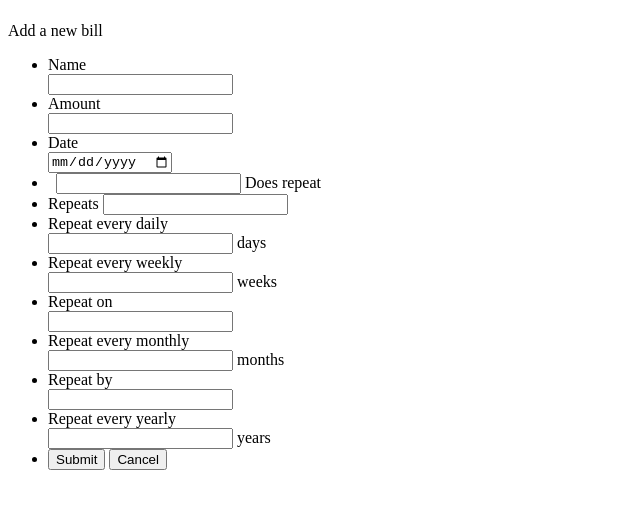
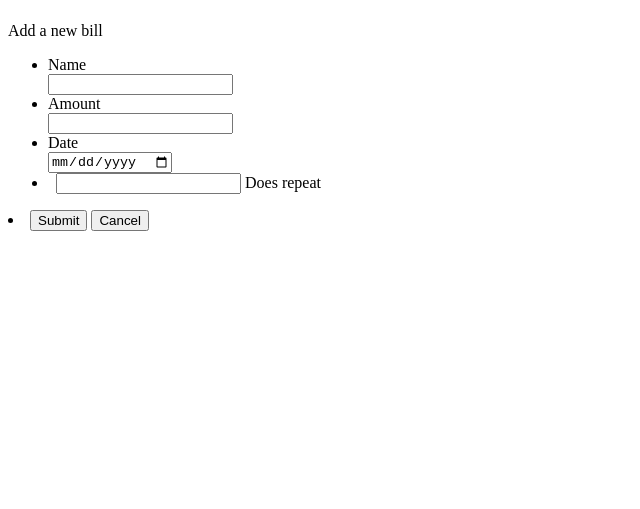
Before and after one commit to davidkrisch/billtally, a Django app: template site/templates/bills_form.html in a window 1280 px wide. Shown: the part 84-593 px from the top of the page, without its empty margins (0-640 px from the left). Run offline with Django 3.2, Linux system fonts and the light colour scheme; the template is opened without the code that fills it, so the values that code supplies are empty, except form fields; form fields are guessed from the names that the template uses; some libraries are stand-ins or nearby versions.

Commit message:
Added js to create/edit bill form.

```diff
--- a/site/templates/base.html
+++ b/site/templates/base.html
@@ -97,12 +97,6 @@
     <script> DD_belatedPNG.fix('img, .png_bg'); //fix any <img> or .png_bg background-images </script>
   <![endif]-->
 
-  <!-- yui profiler and profileviewer - remove for production -->
-  <script src="/bt_static/js/profiling/yahoo-profiling.min.js"></script>
-  <script src="/bt_static/js/profiling/config.js"></script>
-  <!-- end profiling code -->
-
-
   <!-- asynchronous google analytics: mathiasbynens.be/notes/async-analytics-snippet
        change the UA-XXXXX-X to be your site's ID -->
   <script>
--- a/site/templates/bills_form.html
+++ b/site/templates/bills_form.html
@@ -37,46 +37,57 @@
 					{{ bill_form.does_repeat }} {{ bill_form.does_repeat.label_tag }}
 				</div>
 			</li>
+		</ul>
+		<ul id="ul-freq">
 			<li>
 				{{ recur_freq_form.repeats.label_tag }}
 				{{ recur_freq_form.repeats }}
 			</li>
+		</ul>
+		<ul id="ul-daily">
 			<li>
 				{{ daily_recurrence_form.repeat_every_daily.label_tag }}
-				<div class="inputwrapper">
+				<div class="inputwrapper no-border">
 					{{ daily_recurrence_form.repeat_every_daily }} days
 				</div>
 			</li>
+		</ul>
+		<ul id="ul-weekly">
 			<li>
 				{{ weekly_recurrence_form.repeat_every_weekly.label_tag }}
-				<div class="inputwrapper">
+				<div class="inputwrapper no-border">
 					{{ weekly_recurrence_form.repeat_every_weekly }} weeks
 				</div>
 			</li>
 			<li>
 				{{ weekly_recurrence_form.repeat_on.label_tag }}
-				<div class="inputwrapper">
+				<div class="inputwrapper no-border">
 					{{ weekly_recurrence_form.repeat_on }}
 				</div>
 			</li>
+		</ul>
+		<ul id="ul-monthly">
 			<li>
 				{{ monthly_recurrence_form.repeat_every_monthly.label_tag }}
-				<div class="inputwrapper">
+				<div class="inputwrapper no-border">
 					{{ monthly_recurrence_form.repeat_every_monthly }} months
 				</div>
 			</li>
 			<li>
 				{{ monthly_recurrence_form.repeat_by.label_tag }}
-				<div class="inputwrapper">
+				<div class="inputwrapper no-border">
 					{{ monthly_recurrence_form.repeat_by }}
 				</div>
 			</li>
+		</ul>
+		<ul id="ul-yearly">
 			<li>
 				{{ yearly_recurrence_form.repeat_every_yearly.label_tag }}
-				<div class="inputwrapper">
+				<div class="inputwrapper no-border">
 					{{ yearly_recurrence_form.repeat_every_yearly }} years
 				</div>
 			</li>
+		</ul>
 			<li class="short">
 				<input type="submit" value="Submit"/>
 				<input type="button" value="Cancel"/>
--- a/site/templates/static/css/create_bill.css
+++ b/site/templates/static/css/create_bill.css
@@ -13,3 +13,7 @@
 div input[type="submit"] {
 	margin-left: 100px;
 }
+
+div.no-border {
+	border: none;
+}
--- a/site/templates/static/js/site.js
+++ b/site/templates/static/js/site.js
@@ -1,16 +1,29 @@
 $(document).ready(function(){
-	 $('#id_date').datepicker({altFormat: 'yyyy-mm-dd'});
-   $("#id_does_repeat").change(function(event) {
+	function hideAllVisible(blind) {
+		var visible = blind? ':visible': '';
+		$('#ul-daily' + visible).hide("blind");
+		$('#ul-weekly' + visible).hide("blind");
+		$('#ul-monthly' + visible).hide("blind");
+		$('#ul-yearly' + visible).hide("blind");
+	}
+  // Hide the Recurrence parts of the form
+  $('#ul-freq').hide();
+	hideAllVisible(false);
+
+  $("#id_does_repeat").change(function() {
  	 if(this.checked) {
-			$("#frequency").show("blind", {}, 500, function() {
-				//$('#id_repeats')
-				alert('set the selection');
-			});
+ 		$("#ul-freq").show("blind");
  	 } else {
-			$("#frequency").hide("blind")
+ 		$("#ul-freq").hide("blind")
+		hideAllVisible(true);
  	 }
   });
-	 $('#id_repeats').change(function(event) {
-		 alert('selected a frequency');
+  $('#id_repeats').change(function() {
+		hideAllVisible(true);
+		var selected = $('#id_repeats').val();
+		$('#ul-' + selected).show('blind');
   });
+
+	// Create the date picker
+  $('#id_date').datepicker({altFormat: 'yyyy-mm-dd'});
 });
```
Lines whose indentation alone changed are shown as unchanged.
